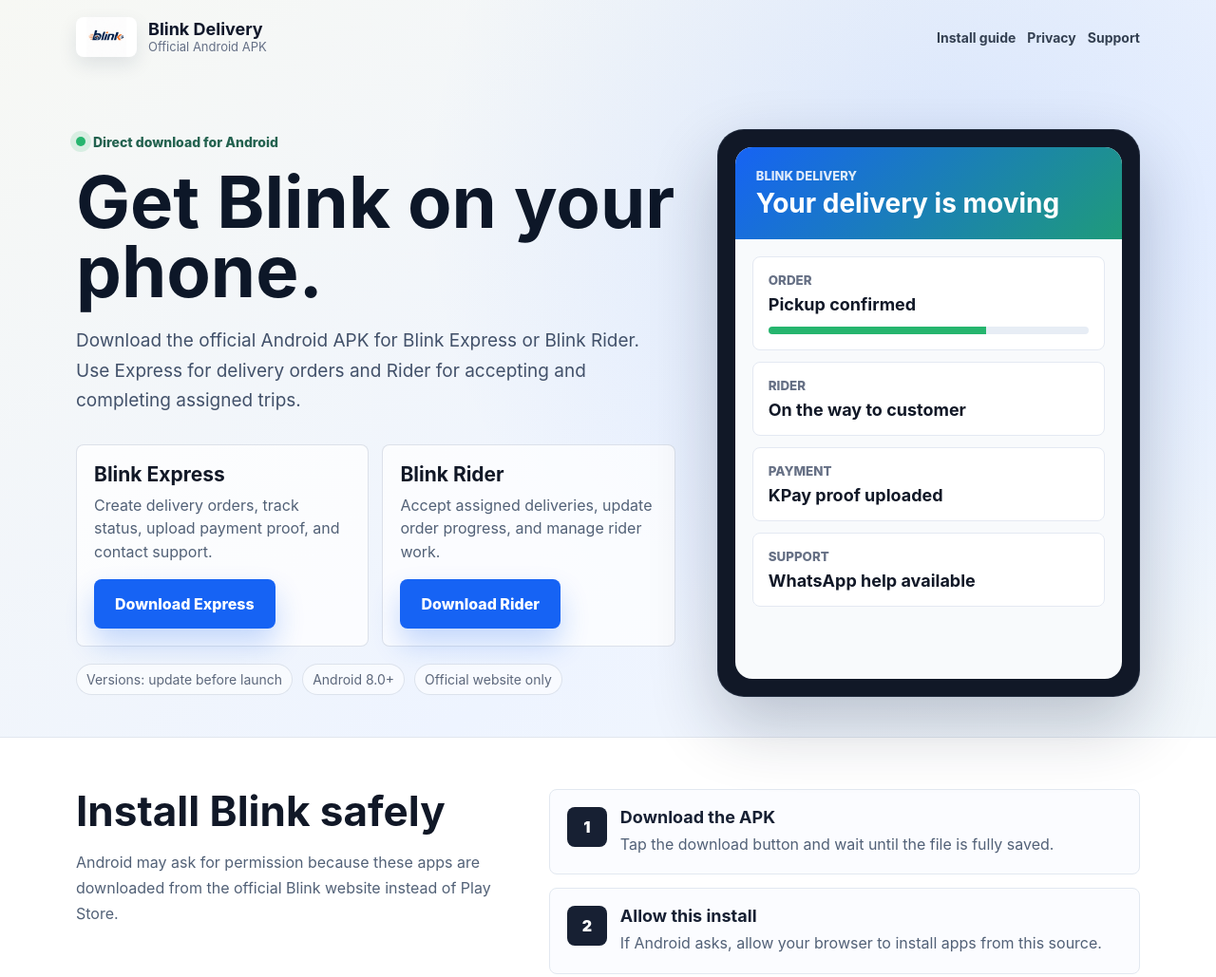
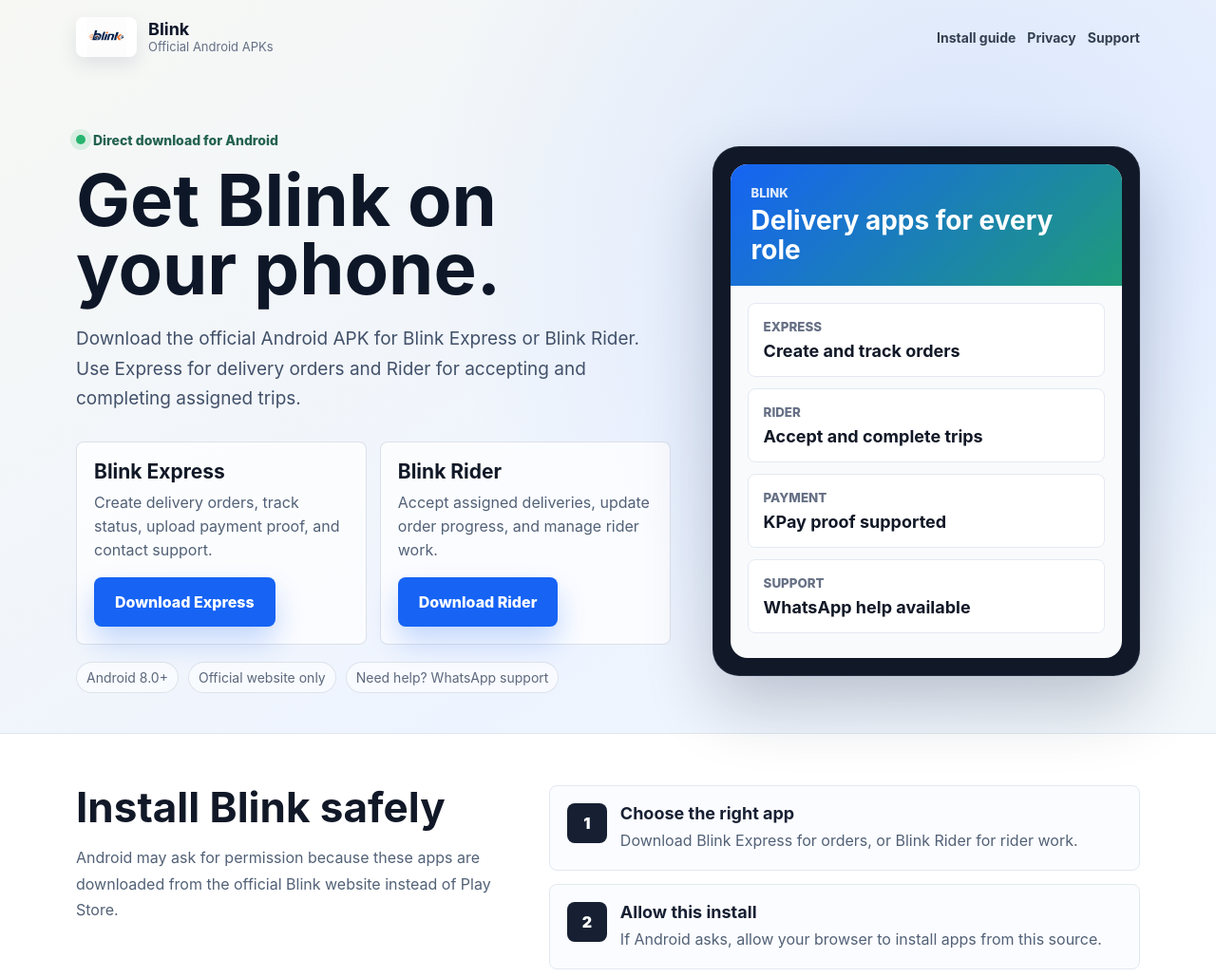
Before and after one commit to kyawmt2000/Courier, a website: page BlinkPolicySite/index.html in a window 1280 px wide. Shown: the top 1029 px of the page at 95% size. Drawn offline with Linux system fonts and the light colour scheme.

Commit message:
Update index.html

```diff
--- a/BlinkPolicySite/index.html
+++ b/BlinkPolicySite/index.html
@@ -5,9 +5,9 @@
     <meta name="viewport" content="width=device-width, initial-scale=1.0">
     <meta
       name="description"
-      content="Download the official Blink Delivery Android app APK for fast local delivery orders, rider updates, and payment proof uploads."
+      content="Download the official Blink Express and Blink Rider Android APKs."
     >
-    <title>Blink Delivery Android App Download</title>
+    <title>Blink Android App Downloads</title>
     <style>
       :root {
         color: #162033;
@@ -95,7 +95,7 @@
 
       .hero {
         display: grid;
-        grid-template-columns: minmax(0, 1.02fr) minmax(320px, 0.72fr);
+        grid-template-columns: minmax(0, 1fr) minmax(320px, 0.72fr);
         gap: 44px;
         align-items: center;
         padding: 58px 0 42px;
@@ -140,8 +140,8 @@
         display: grid;
         grid-template-columns: repeat(2, minmax(0, 1fr));
         gap: 14px;
+        max-width: 720px;
         margin-top: 30px;
-        max-width: 720px;
       }
 
       .download-card {
@@ -158,8 +158,8 @@
       }
 
       .download-card p {
+        min-height: 48px;
         margin: 0 0 16px;
-        min-height: 48px;
         color: #526177;
         line-height: 1.55;
       }
@@ -170,21 +170,12 @@
         justify-content: center;
         min-height: 52px;
         padding: 0 22px;
+        color: #fff;
         border-radius: 8px;
+        background: #1663f4;
+        box-shadow: 0 16px 30px rgb(22 99 244 / 24%);
         font-weight: 850;
         text-decoration: none;
-      }
-
-      .button.primary {
-        color: #fff;
-        background: #1663f4;
-        box-shadow: 0 16px 30px rgb(22 99 244 / 24%);
-      }
-
-      .button.secondary {
-        color: #172033;
-        background: rgb(255 255 255 / 72%);
-        border: 1px solid rgb(98 116 148 / 22%);
       }
 
       .meta {
@@ -204,7 +195,6 @@
       }
 
       .phone {
-        position: relative;
         padding: 18px;
         border: 1px solid rgb(98 116 148 / 22%);
         border-radius: 28px;
@@ -214,7 +204,7 @@
 
       .screen {
         overflow: hidden;
-        min-height: 560px;
+        min-height: 520px;
         border-radius: 18px;
         background: #f8fafc;
       }
@@ -262,21 +252,6 @@
         display: block;
         color: #111827;
         font-size: 18px;
-      }
-
-      .progress {
-        height: 8px;
-        margin-top: 13px;
-        overflow: hidden;
-        border-radius: 99px;
-        background: #e7edf5;
-      }
-
-      .progress span {
-        display: block;
-        width: 68%;
-        height: 100%;
-        background: #26b56e;
       }
 
       .band {
@@ -400,10 +375,6 @@
           max-width: 430px;
         }
 
-        .screen {
-          min-height: 480px;
-        }
-
         .features {
           grid-template-columns: 1fr;
         }
@@ -442,10 +413,10 @@
     <div class="page">
       <header class="wrap topbar">
         <a class="brand" href="/">
-          <img src="/assets/logo.jpg" alt="Blink Delivery logo">
+          <img src="/assets/logo.jpg" alt="Blink logo">
           <span>
-            <strong>Blink Delivery</strong>
-            <span>Official Android APK</span>
+            <strong>Blink</strong>
+            <span>Official Android APKs</span>
           </span>
         </a>
         <nav class="nav" aria-label="Site navigation">
@@ -468,40 +439,39 @@
               <article class="download-card">
                 <h2>Blink Express</h2>
                 <p>Create delivery orders, track status, upload payment proof, and contact support.</p>
-                <a class="button primary" href="/downloads/blink-express.apk" download>Download Express</a>
+                <a class="button" href="/downloads/blink-express.apk" download>Download Express</a>
               </article>
               <article class="download-card">
                 <h2>Blink Rider</h2>
                 <p>Accept assigned deliveries, update order progress, and manage rider work.</p>
-                <a class="button primary" href="/downloads/blink-rider.apk" download>Download Rider</a>
+                <a class="button" href="/downloads/blink-rider.apk" download>Download Rider</a>
               </article>
             </div>
             <div class="meta" aria-label="APK details">
-              <span>Versions: update before launch</span>
               <span>Android 8.0+</span>
               <span>Official website only</span>
+              <span>Need help? WhatsApp support</span>
             </div>
           </div>
 
           <aside class="phone" aria-label="Blink app preview">
             <div class="screen">
               <div class="screen-head">
-                <p>BLINK DELIVERY</p>
-                <h2>Your delivery is moving</h2>
+                <p>BLINK</p>
+                <h2>Delivery apps for every role</h2>
               </div>
               <div class="status-list">
                 <div class="status">
-                  <small>ORDER</small>
-                  <strong>Pickup confirmed</strong>
-                  <div class="progress"><span></span></div>
+                  <small>EXPRESS</small>
+                  <strong>Create and track orders</strong>
                 </div>
                 <div class="status">
                   <small>RIDER</small>
-                  <strong>On the way to customer</strong>
+                  <strong>Accept and complete trips</strong>
                 </div>
                 <div class="status">
                   <small>PAYMENT</small>
-                  <strong>KPay proof uploaded</strong>
+                  <strong>KPay proof supported</strong>
                 </div>
                 <div class="status">
                   <small>SUPPORT</small>
@@ -525,8 +495,8 @@
               <article class="step">
                 <span class="step-number">1</span>
                 <div>
-                  <h3>Download the APK</h3>
-                  <p>Tap the download button and wait until the file is fully saved.</p>
+                  <h3>Choose the right app</h3>
+                  <p>Download Blink Express for orders, or Blink Rider for rider work.</p>
                 </div>
               </article>
               <article class="step">
@@ -540,7 +510,7 @@
                 <span class="step-number">3</span>
                 <div>
                   <h3>Open Blink</h3>
-                  <p>After installation, open Blink and sign in with your phone number.</p>
+                  <p>After installation, open the app and sign in with your account.</p>
                 </div>
               </article>
             </div>
@@ -564,7 +534,7 @@
       </main>
 
       <footer class="wrap footer">
-        <span>Copyright 2026 Blink Delivery. Download only from the official website.</span>
+        <span>Copyright 2026 Blink. Download only from the official website.</span>
         <span><a href="/privacy/">Privacy Policy</a> · <a href="https://wa.me/959424594930">WhatsApp</a></span>
       </footer>
     </div>
```
